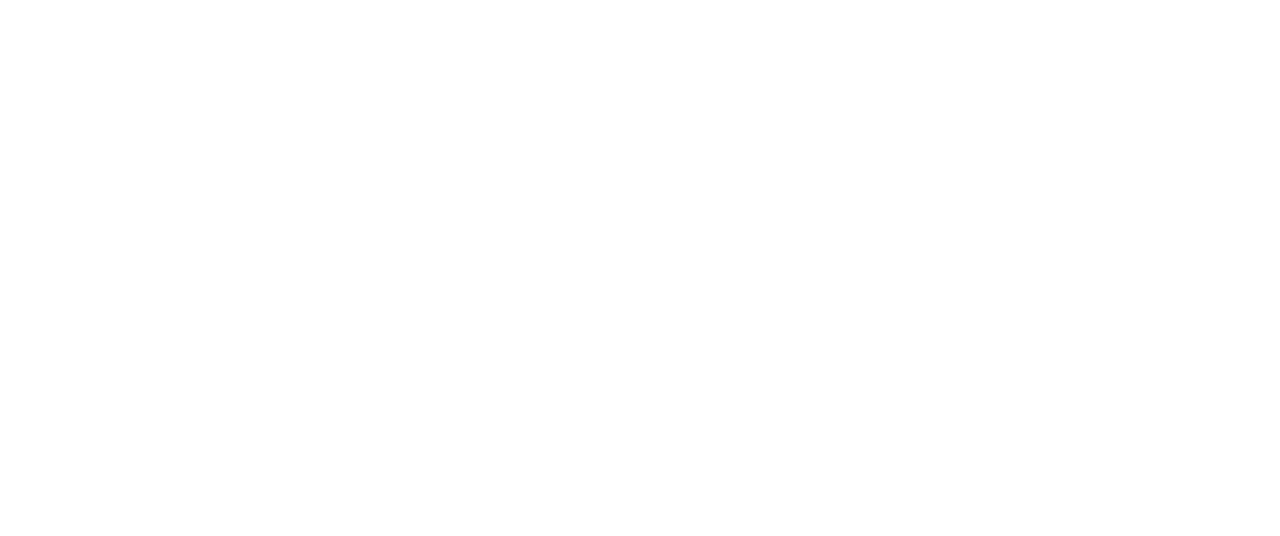
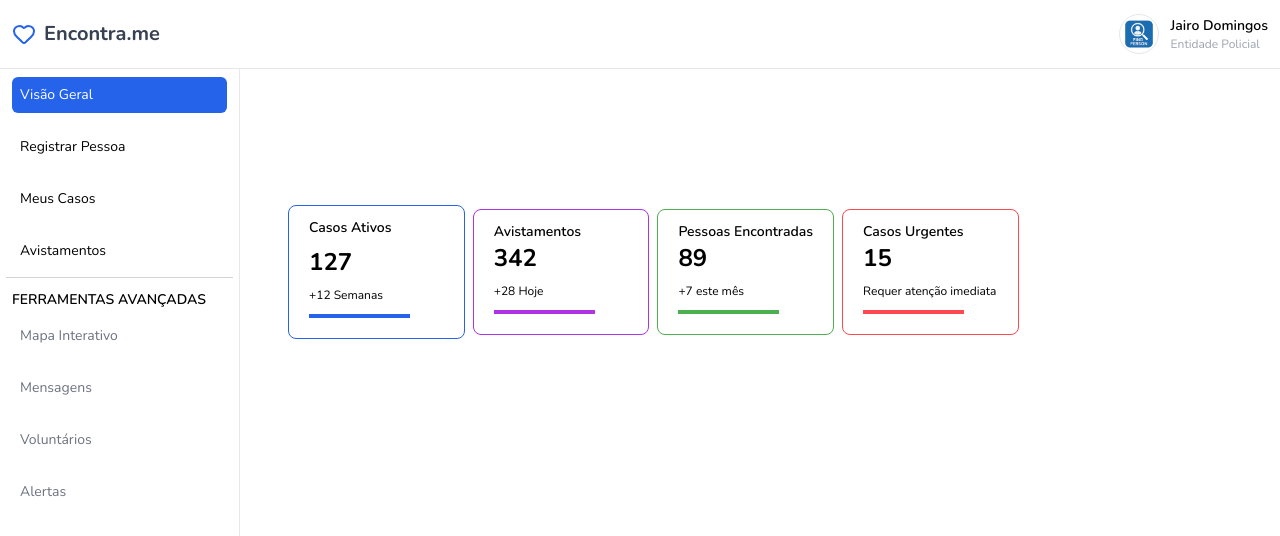
Before and after one commit to Kode-Link/FindPeople-FrontEnd, a React (Vite) app: page /home in a window 1280 px wide. Before the commit this address had no page. Shown: the top 536 px of the page. Built offline with nearby package versions, Linux system fonts and the light colour scheme; a web font is replaced by a local one.

Commit message:
feat: add NotFound component and update AuthRoutes to include 404 route

```diff
--- /dev/null
+++ b/src/components/@home/navbar/index.tsx
@@ -0,0 +1,20 @@
+import { Logo } from "@/components/logo";
+
+export const Navbar = () => {
+  return (
+    <header className="flex w-full p-3 overflow-hidden border-b justify-between gap-4 items-center">
+      <div className="flex justify-between gap-5">
+        <Logo />
+      </div>
+      <div className="flex gap-3 items-center justify-center">
+        <img src="/logo.png" className="size-10 border rounded-full" />
+        <div className="flex flex-col ">
+          <h1 className="text-sm font-semibold">Jairo Domingos</h1>
+          <h3 className="text-xs font-normal text-gray-400">
+            Entidade Policial
+          </h3>
+        </div>
+      </div>
+    </header>
+  );
+};
--- /dev/null
+++ b/src/components/@home/sidebar/index.tsx
@@ -0,0 +1,54 @@
+import { ferramentasItems, menuItems } from "@/lib/menu";
+import type { ReactNode } from "react";
+import { useLocation } from "react-router-dom";
+
+export default function Sidebar() {
+  const url = useLocation();
+
+  interface IItemsProps {
+    key?: string;
+    icon?: ReactNode | string;
+    label: string;
+  }
+  return (
+    <>
+      <section className="border-r lg:w-56 overflow-y-hidden w-40 md:w-52 sm:w-44 xl:w-60  h-screen">
+        {menuItems.map((i: IItemsProps) => (
+          <nav key={i.key} className="mx-3 py-2 flex flex-col m-auto gap-2">
+            <ul
+              className={`
+              ${
+                url.pathname === "/home" && i.label === "Visão Geral"
+                  ? "bg-[#2563EB] text-white rounded-md cursor-pointer hover:scale-105 transition-all "
+                  : "hover:scale-105 transition-all"
+              }
+            flex py-2 gap-2 text-center w-full
+            `}
+            >
+              <li>{i.icon}</li>
+              <li className="text-sm ">
+                <a className="text-sm" href={`/${i.label}`}>
+                  {i.label}
+                </a>
+              </li>
+            </ul>
+          </nav>
+        ))}
+        <hr className="border-gray-300 w-[95%] m-auto text-center items-center mb-3" />
+        <h1 className="text-sm mx-3 font-semibold">FERRAMENTAS AVANÇADAS</h1>
+        {ferramentasItems.map((i: IItemsProps) => (
+          <nav key={i.key} className="mx-3 py-2 flex ">
+            <ul className="flex py-2 gap-2 text-center w-full">
+              <li>{i.icon}</li>
+              <li className="text-sm ">
+                <a className="text-gray-500 text-sm" href={`/${i.label}`}>
+                  {i.label}
+                </a>
+              </li>
+            </ul>
+          </nav>
+        ))}
+      </section>
+    </>
+  );
+}
--- /dev/null
+++ b/src/lib/menu.ts
@@ -0,0 +1,38 @@
+ export const menuItems = [
+    {
+      icon: "",
+      label: "Visão Geral",
+    },
+    {
+      icon: "",
+      label: "Registrar Pessoa",
+    },
+    {
+      icon: "",
+      label: "Meus Casos",
+    },
+    {
+      icon: "",
+      label: "Avistamentos",
+    },
+  ];
+
+
+  export const ferramentasItems = [
+    {
+      icon: "",
+      label: "Mapa Interativo",
+    },
+    {
+      icon: "",
+      label: "Mensagens",
+    },
+    {
+      icon: "",
+      label: "Voluntários",
+    },
+    {
+      icon: "",
+      label: "Alertas",
+    },
+  ];
--- /dev/null
+++ b/src/pages/home/index.tsx
@@ -0,0 +1,37 @@
+export const Home = () => {
+  return (
+    <section className="h-screen w-full p-4 -mt-52 flex items-center m-auto justify-center">
+      <article className="grid lg:grid-cols-4 w-full md:grid-cols-3 sm:grid-cols-2 justify-between py-2 px-3 gap-2 m-auto items-center">
+        <div className="border border-[#2563EB] p-5 rounded-lg w-full">
+          <h2 className="-mt-2 mb-2 text-sm font-semibold">Casos Ativos</h2>
+          <h1 className="font-bold text-2xl mb-1">127</h1>
+          <span className="text-[#000000] text-xs">+12 Semanas</span>
+          <hr className="border-2 border-[#2563EB] mt-2 w-[75%]" />
+        </div>
+
+        <div className="border border-[#B032E7] p-5 rounded-lg w-full">
+          <h2 className="-mt-2 text-sm font-semibold">Avistamentos</h2>
+          <h1 className="font-bold text-2xl mb-1">342</h1>
+          <span className="text-[#000000] text-xs">+28 Hoje</span>
+          <hr className="border-2 border-[#B032E7] mt-2 w-[75%]" />
+        </div>
+
+        <div className="border border-[#4CAF50] p-5 rounded-lg w-full">
+          <h2 className="-mt-2 text-sm font-semibold">Pessoas Encontradas</h2>
+          <h1 className="font-bold text-2xl mb-1">89</h1>
+          <span className="text-[#000000] text-xs">+7 este mês</span>
+          <hr className="border-2 border-[#4CAF50] mt-2 w-[75%]" />
+        </div>
+
+        <div className="border border-[#FC4850] p-5 rounded-lg w-full">
+          <h2 className="-mt-2 text-sm font-semibold">Casos Urgentes</h2>
+          <h1 className="font-bold text-2xl mb-1">15</h1>
+          <span className="text-[#000000] text-xs">
+            Requer atenção imediata
+          </span>
+          <hr className="border-2 border-[#FC4850] mt-2 w-[75%]" />
+        </div>
+      </article>
+    </section>
+  );
+};
--- /dev/null
+++ b/src/pages/layout/dashLayout.tsx
@@ -0,0 +1,13 @@
+import { Help } from "@/components/help";
+import { Navbar } from "@/components/navbar";
+import { Statistics } from "@/components/statistics";
+
+export const DashLayout = () => {
+  return (
+    <section className="flex flex-col justify-center items-center w-full">
+      <Navbar />
+      <Statistics />
+      <Help />
+    </section>
+  );
+};
--- a/src/pages/layout/homeLayout.tsx
+++ b/src/pages/layout/homeLayout.tsx
@@ -1,13 +1,15 @@
-import { Help } from "@/components/help";
-import { Navbar } from "@/components/navbar";
-import { Statistics } from "@/components/statistics";
+import { Navbar } from "@/components/@home/navbar";
+import Sidebar from "@/components/@home/sidebar";
+import { Outlet } from "react-router-dom";
 
 export const HomeLayout = () => {
   return (
-    <section className="flex flex-col justify-center items-center w-full">
+    <>
       <Navbar />
-      <Statistics />
-      <Help />
-    </section>
+      <Sidebar />
+      <div className="absolute top-[80px] ml-[260px]">
+        <Outlet />
+      </div>
+    </>
   );
 };
--- /dev/null
+++ b/src/routes/auth/homeRoutes.tsx
@@ -0,0 +1,15 @@
+import { Home } from "@/pages/home";
+import { HomeLayout } from "@/pages/layout/homeLayout";
+
+export const HomesRoutes: IRouteProps = {
+  path: "/home",
+  element: HomeLayout,
+  visibility: "private",
+  children: [
+    {
+      path: "/home",
+      element: Home,
+      visibility: "private",
+    }
+  ],
+};
--- a/src/routes/home/index.tsx
+++ b/src/routes/dash/index.tsx
@@ -1,9 +1,9 @@
 import { Dashboard } from "@/pages/dashboard";
-import { HomeLayout } from "@/pages/layout/homeLayout";
+import { DashLayout } from "@/pages/layout/dashLayout";
 
-export const HomesRoutes: IRouteProps = {
+export const DashRoutes: IRouteProps = {
   path: "/",
-  element: HomeLayout,
+  element: DashLayout,
   visibility: "private",
   children: [
     {
--- a/src/routes/wrapperRouter.tsx
+++ b/src/routes/wrapperRouter.tsx
@@ -1,6 +1,7 @@
 import { AuthRoutes } from "./auth/authRoutes";
-import { HomesRoutes } from "./home";
+import { HomesRoutes } from "./auth/homeRoutes";
+import { DashRoutes } from "./dash";
 
 export const WrapperRoutes = () => {
-  return [AuthRoutes, HomesRoutes];
+  return [AuthRoutes, DashRoutes, HomesRoutes];
 };
```
